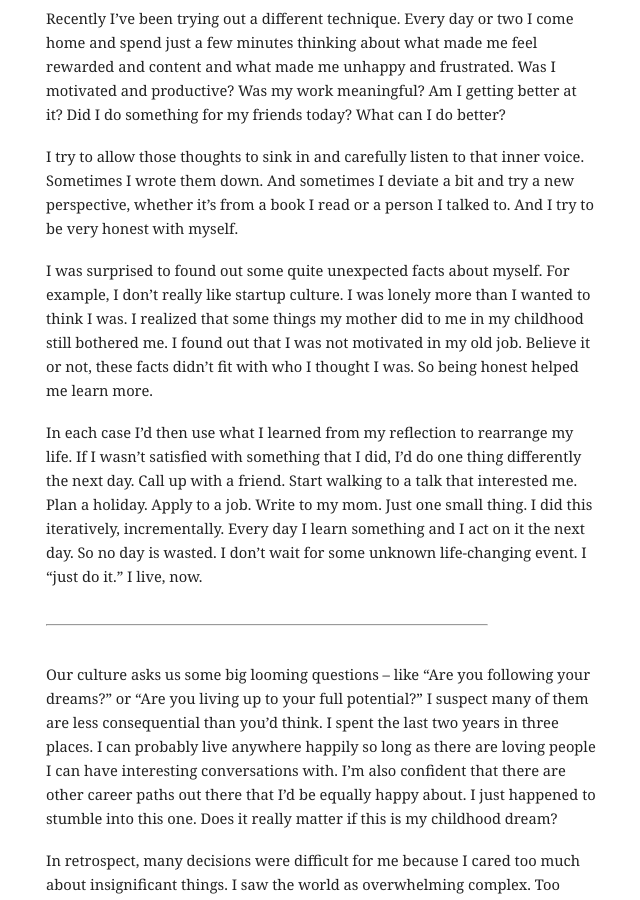
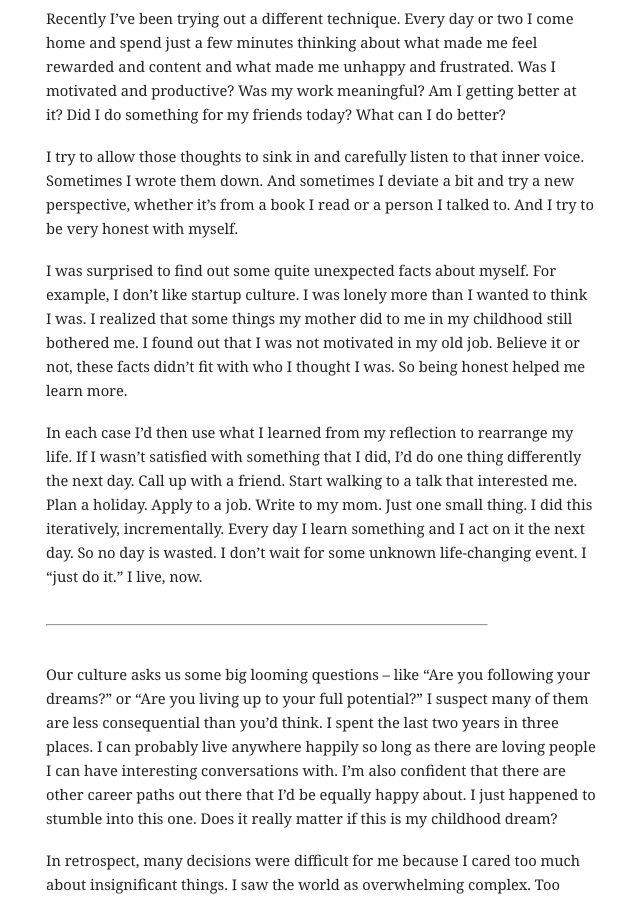
Before and after one commit to mbwong/mbwong.github.com, a Jekyll site: the page built from _posts/2013-12-07-the-examined-life.md, in a window 1280 px wide and 900 px high, scrolled down 830 px. Shown: the whole window, without its empty margins (304-944 px from the left). Built offline with Jekyll 4.4.1, drawn with Linux system fonts in a browser that asks for light colours.

Commit message:
Update 2013-12-07-the-examined-life.md

```diff
--- a/_posts/2013-12-07-the-examined-life.md
+++ b/_posts/2013-12-07-the-examined-life.md
@@ -20,7 +20,7 @@ Recently I’ve been trying out a different technique. Every day or two I come h
 
 I try to allow those thoughts to sink in and carefully listen to that inner voice. Sometimes I wrote them down. And sometimes I deviate a bit and try a new perspective, whether it’s from a book I read or a person I talked to. And I try to be very honest with myself.
 
-I was surprised to found out some quite unexpected facts about myself. For example, I don’t really like startup culture. I was lonely more than I wanted to think I was. I realized that some things my mother did to me in my childhood still bothered me. I found out that I was not motivated in my old job. Believe it or not, these facts didn't fit with who I thought I was. So being honest helped me learn more.
+I was surprised to find out some quite unexpected facts about myself. For example, I don’t like startup culture. I was lonely more than I wanted to think I was. I realized that some things my mother did to me in my childhood still bothered me. I found out that I was not motivated in my old job. Believe it or not, these facts didn't fit with who I thought I was. So being honest helped me learn more.
 
 In each case I'd then use what I learned from my reflection to rearrange my life. If I wasn’t satisfied with something that I did, I'd do one thing differently the next day. Call up with a friend. Start walking to a talk that interested me. Plan a holiday. Apply to a job. Write to my mom. Just one small thing. I did this iteratively, incrementally. Every day I learn something and I act on it the next day. So no day is wasted. I don’t wait for some unknown life-changing event. I “just do it.” I live, now.
 
```
